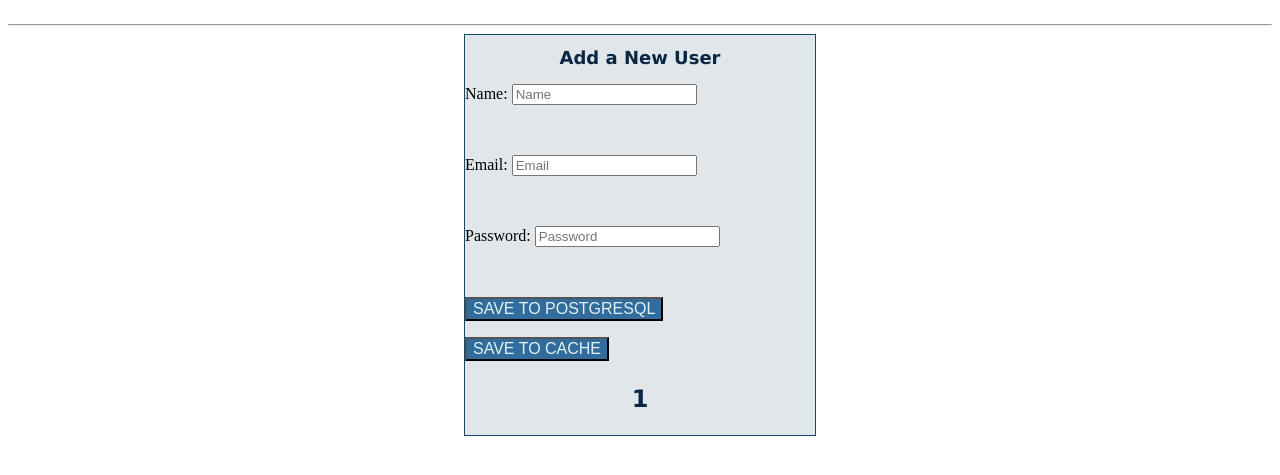
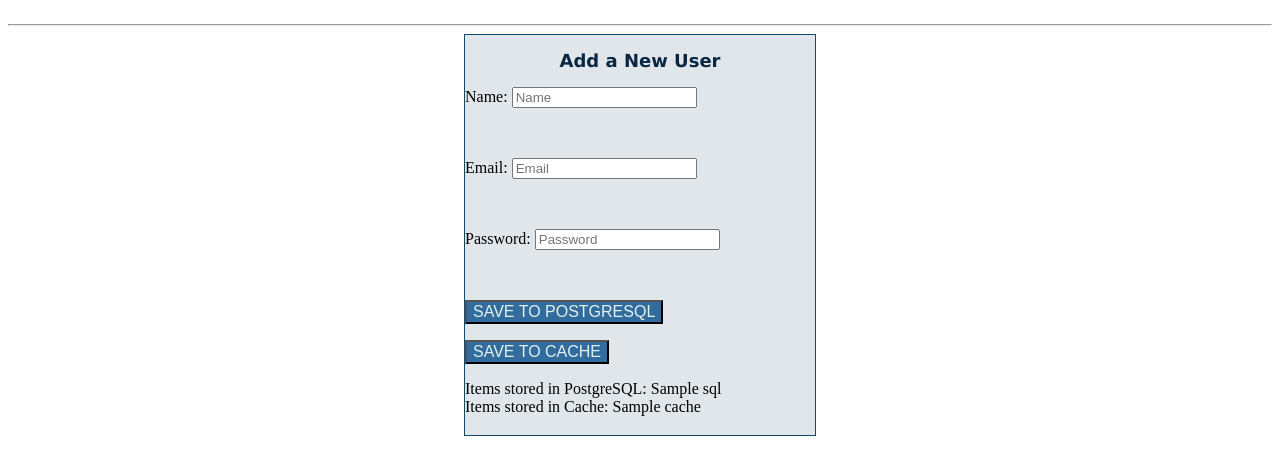
Before and after one commit to IsraelAlonzoMoran/dockerfinalproject, a Flask app: template templates/create.html in a window 1280 px wide. Shown: the part 52-527 px from the top of the page. Run offline with Flask 2, Linux system fonts and the light colour scheme; the template is opened without the code that fills it: most values are stand-ins (such as "Sample title", 1, 10 or a date in 2020); some libraries are stand-ins or nearby versions.

Commit message:
Final Changes

```diff
--- a/app.py
+++ b/app.py
@@ -91,4 +91,6 @@ def create():
         else:
             postCache()
     counters = counter()
-    return render_template('create.html', counters=counters)
+    sql = counters[0]
+    cache = counters[1]
+    return render_template('create.html', sql=sql, cache=cache)
--- a/templates/create.html
+++ b/templates/create.html
@@ -22,18 +22,18 @@
     <br>
     <p>
         <button style="background-color: #326c9c; color: #e3f1f0; font-size: medium" type="submit" name="action"
-            value="sql">SAVE TO
-            POSTGRESQL</button>
+            value="sql">SAVE TO POSTGRESQL </button>
     </p>
 
     <p>
         <button style="background-color: #326c9c; color: #e3f1f0; font-size: medium" type="submit" name="action"
-            value="cache">SAVE TO
-            CACHE</button>
+            value="cache">SAVE TO CACHE </button>
     </p>
 </form>
+<p>
+    <label > Items stored in PostgreSQL: {{sql}}</label>
+    <br>
+    <label > Items stored in Cache: {{cache}}</label>
+</p>
 
-{% for counter in counters %}
-<h3>{{counter}}</h3>
-{% endfor %}
 {% endblock %}
```
Also changed, not shown: 1 other file.
